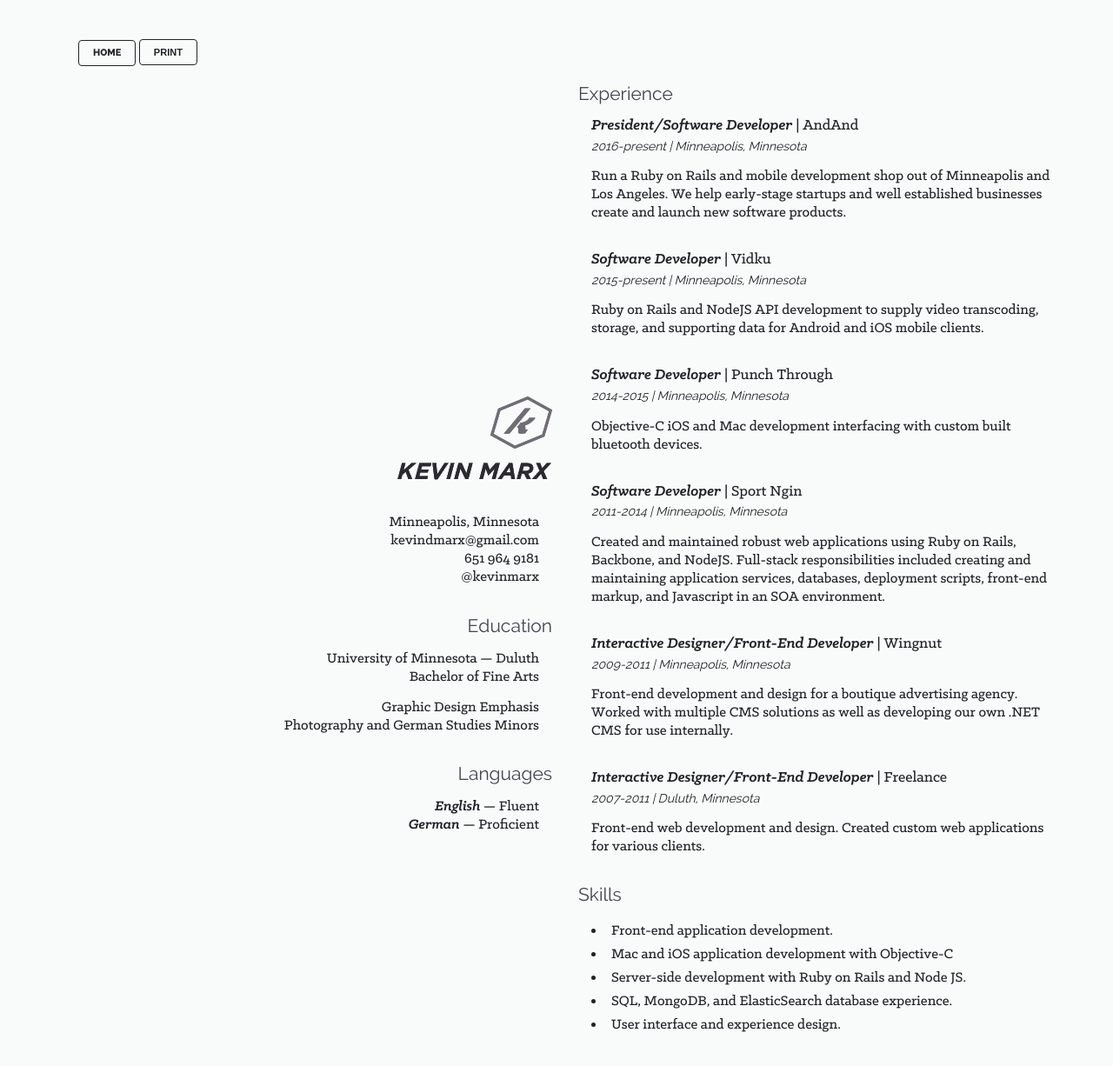
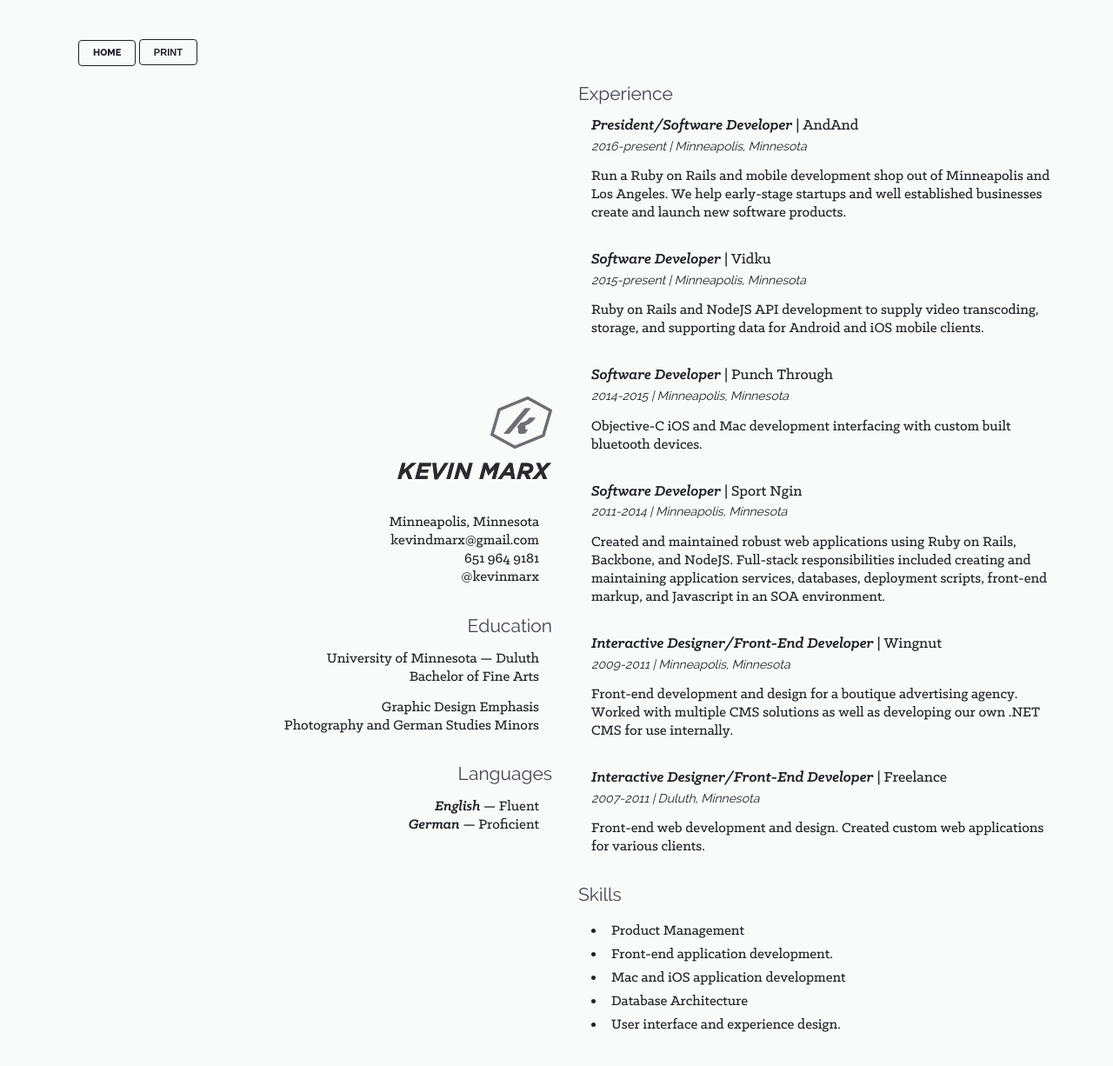
Before and after one commit to kevinmarx/kevinmarx.github.io, a Jekyll site: the page built from cv.html, in a window 1280 px wide. Shown: the whole page at 87% size. Built offline with Jekyll 4.4.1, drawn with Linux system fonts in a browser that asks for light colours; nearby versions of some CDN libraries; Markdown is read by kramdown in place of the engine named in the settings.

Commit message:
update cv

```diff
--- a/cv.html
+++ b/cv.html
@@ -112,10 +112,10 @@
             <h1>Skills</h1>
           </header>
           <ul>
+            <li>Product Management</li>
             <li>Front-end application development.</li>
-            <li>Mac and iOS application development with Objective-C</li>
-            <li>Server-side development with Ruby on Rails and Node JS.</li>
-            <li>SQL, MongoDB, and ElasticSearch database experience.</li>
+            <li>Mac and iOS application development</li>
+            <li>Database Architecture</li>
             <li>User interface and experience design.</li>
           </ul>
         </section>
```
